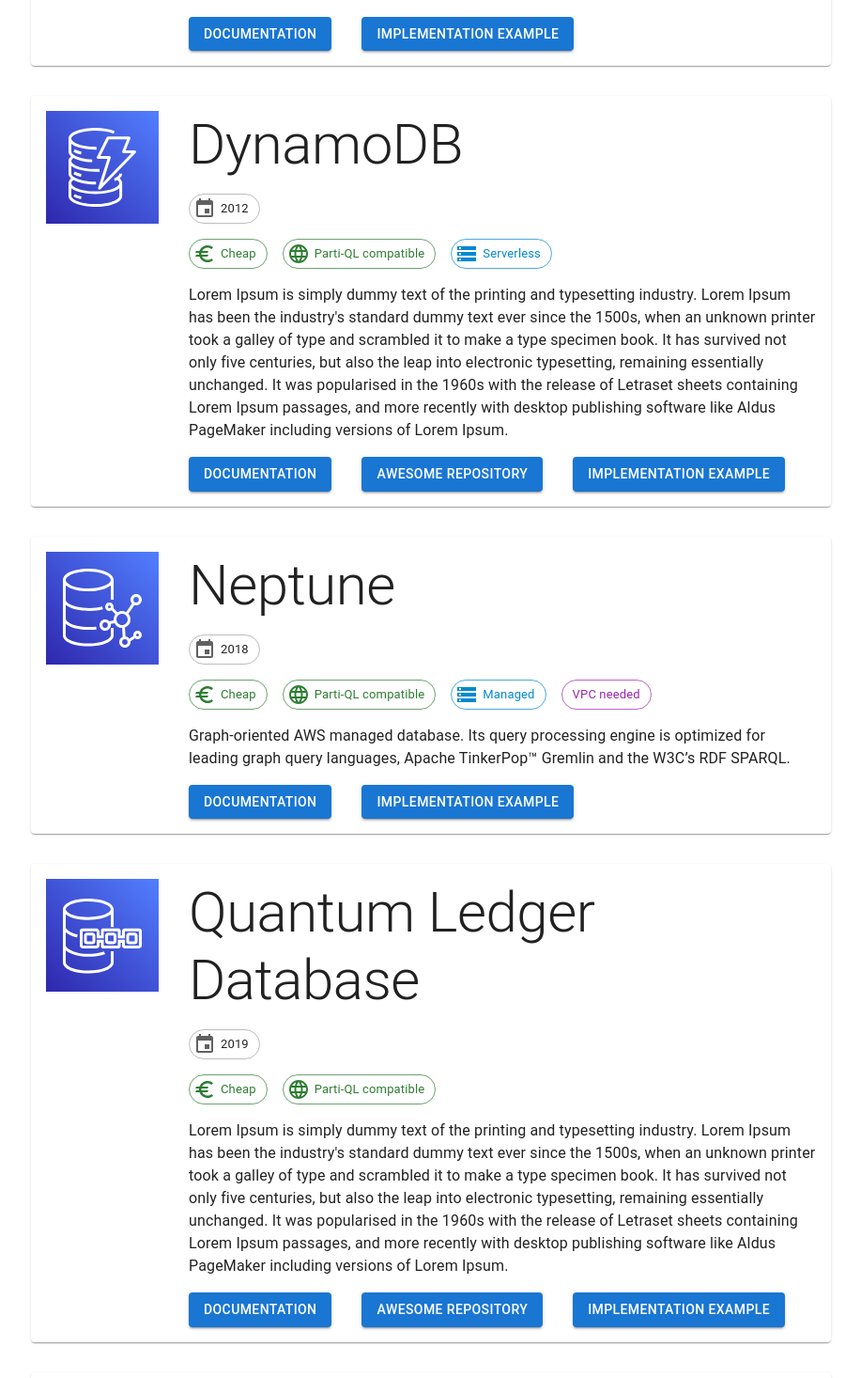
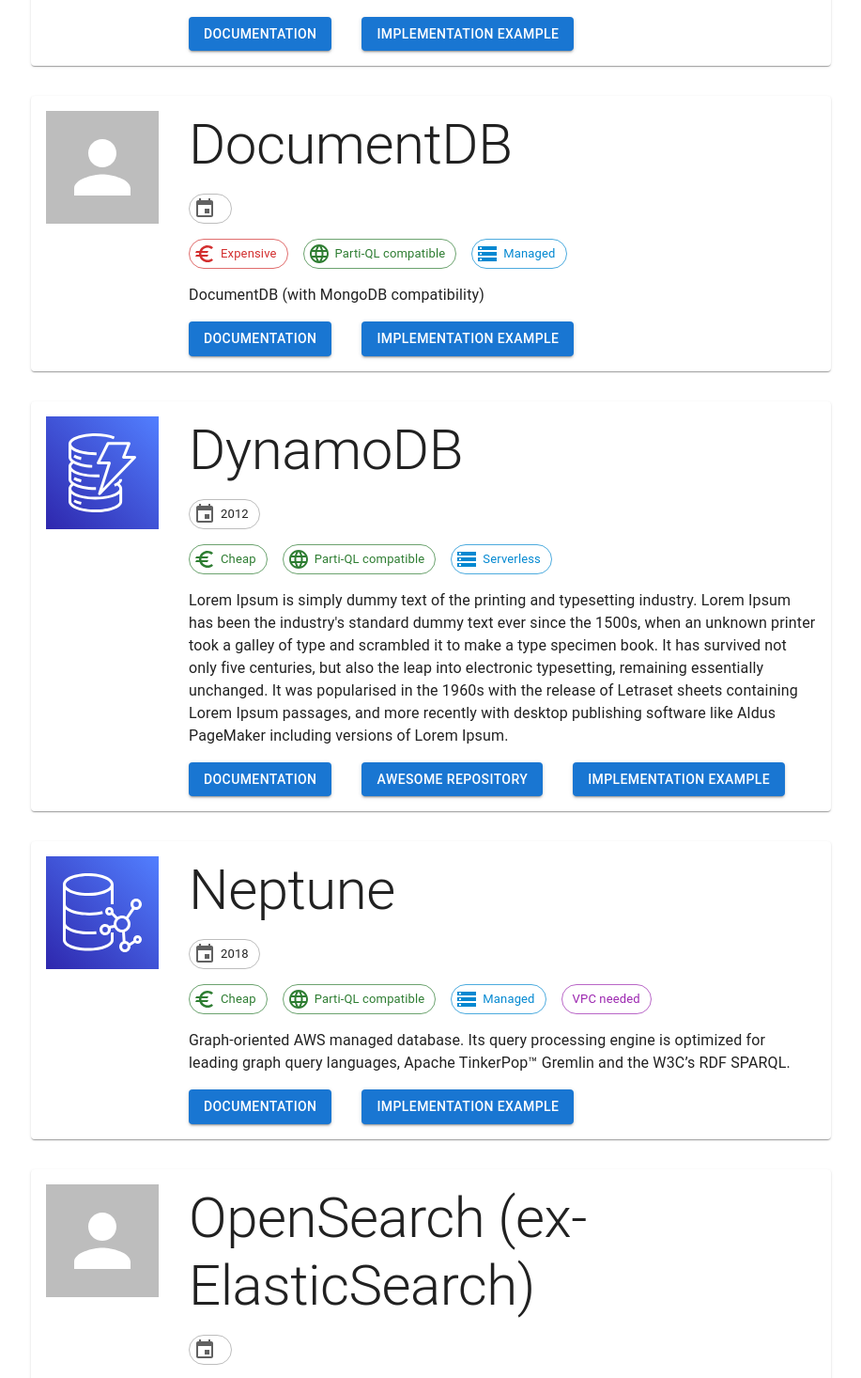
Before and after one commit to Kumo-by-Theodo/serverless-databases, a React (Vite) app: page /serverless-databases/solutions in a window 1280 px wide. Shown: the part 723-2189 px from the top of the page at 94% size, without its empty margins (181-1098 px from the left). Built offline with nearby package versions, Linux system fonts and the light colour scheme.

Commit message:
add document db and opensearch

```diff
--- a/src/App.tsx
+++ b/src/App.tsx
@@ -29,6 +29,8 @@
   Neptune = "Neptune",
   AthenaS3 = "AthenaS3",
   S3Select = "S3Select",
+  DocumentDB = "DocumentDB",
+  OpenSearch = "OpenSearch (ex-ElasticSearch)",
 }
 
 const questions = [
--- a/src/Solution.tsx
+++ b/src/Solution.tsx
@@ -146,6 +146,30 @@
     implementationUrl: "",
     infrastructure: InfrastructureType.Managed,
   },
+  DocumentDB: {
+    name: "DocumentDB",
+    src: "",
+    releaseDate: "",
+    tags: [],
+    pricing: SolutionPrice.Expensive,
+    description: "DocumentDB (with MongoDB compatibility)",
+    documentationUrl:
+      "https://docs.aws.amazon.com/managedservices/latest/userguide/document-db.html",
+    implementationUrl: "",
+    infrastructure: InfrastructureType.Managed,
+  },
+  [SolutionType.OpenSearch]: {
+    name: "OpenSearch (ex-ElasticSearch)",
+    src: "",
+    releaseDate: "",
+    tags: [],
+    pricing: SolutionPrice.Expensive,
+    description: "OpenSearch (ex-ElasticSearch)",
+    documentationUrl:
+      "https://docs.aws.amazon.com/opensearch-service/latest/developerguide/what-is.html",
+    implementationUrl: "",
+    infrastructure: InfrastructureType.Managed,
+  },
 };
 
 interface SolutionProps {
```
